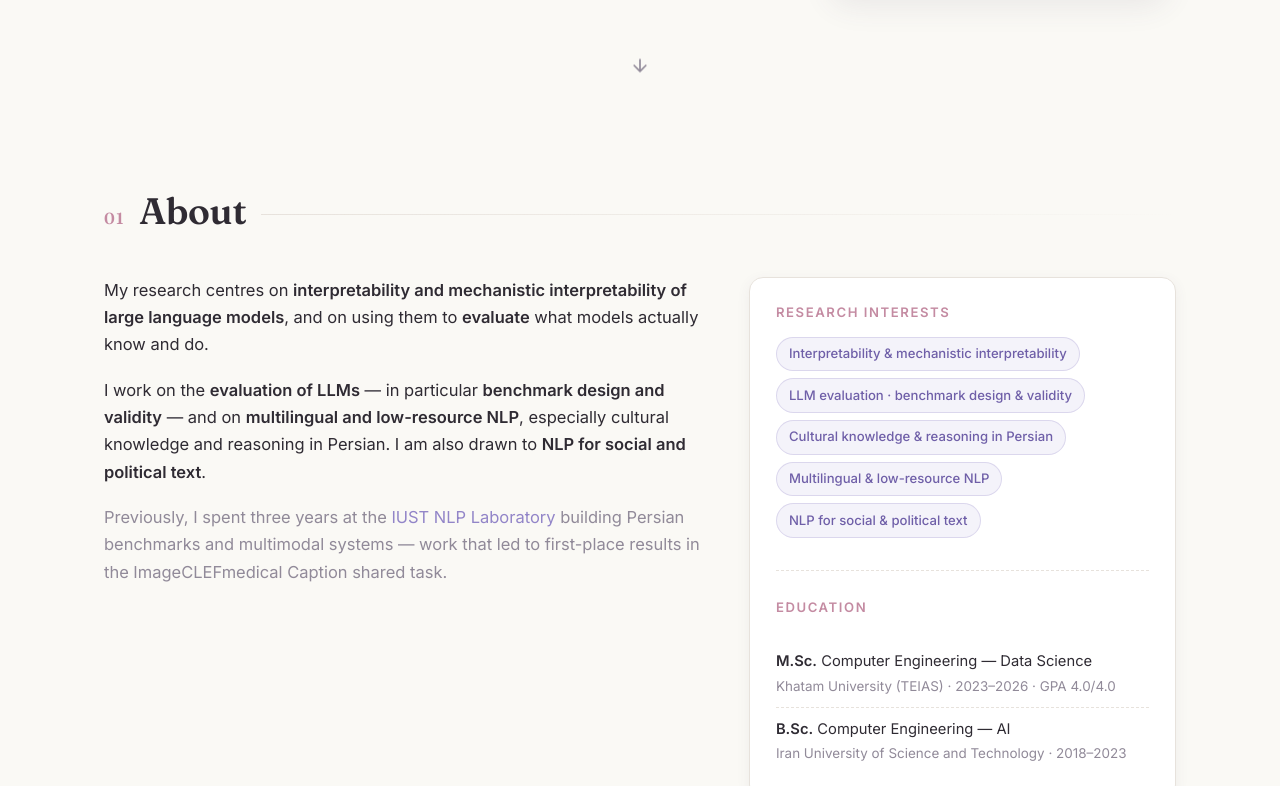
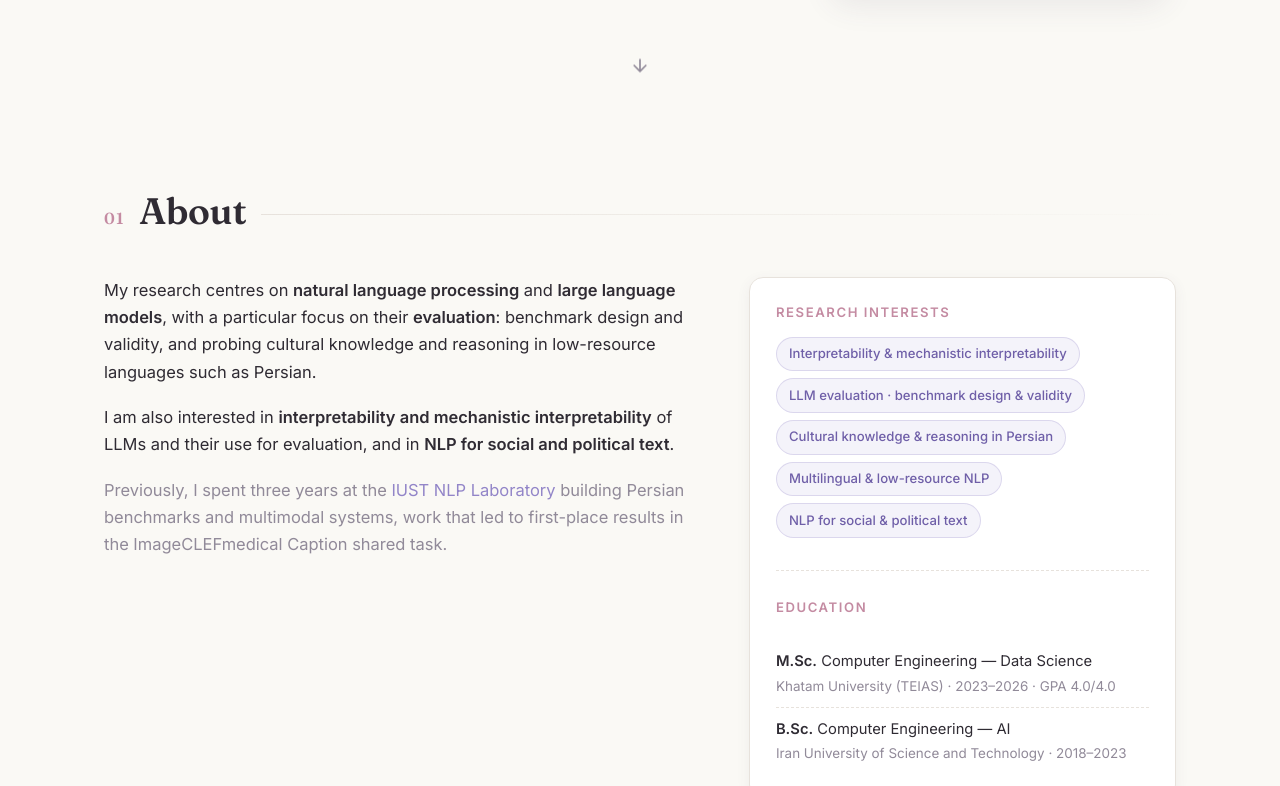
Before and after one commit to MelikaNobakhtian/MelikaNobakhtian.github.io, a plain HTML site: page index.html in a window 1280 px wide. Shown: the part 622-1408 px from the top of the page. Drawn offline with Linux system fonts and the light colour scheme.

Commit message:
Reword About: interpretability as interest, plainer phrasing

```diff
--- a/index.html
+++ b/index.html
@@ -102,20 +102,19 @@
       <div class="about-grid">
         <div class="about-text reveal">
           <p>
-            My research centres on <strong>interpretability and mechanistic
-            interpretability of large language models</strong>, and on using them to
-            <strong>evaluate</strong> what models actually know and do.
+            My research centres on <strong>natural language processing</strong> and
+            <strong>large language models</strong>, with a particular focus on their
+            <strong>evaluation</strong>: benchmark design and validity, and probing
+            cultural knowledge and reasoning in low-resource languages such as Persian.
           </p>
           <p>
-            I work on the <strong>evaluation of LLMs</strong> — in particular
-            <strong>benchmark design and validity</strong> — and on
-            <strong>multilingual and low-resource NLP</strong>, especially cultural
-            knowledge and reasoning in Persian. I am also drawn to
+            I am also interested in <strong>interpretability and mechanistic
+            interpretability</strong> of LLMs and their use for evaluation, and in
             <strong>NLP for social and political text</strong>.
           </p>
           <p class="muted">
             Previously, I spent three years at the <a href="https://iust.ac.ir/en" target="_blank" rel="noopener">IUST NLP Laboratory</a>
-            building Persian benchmarks and multimodal systems — work that led to
+            building Persian benchmarks and multimodal systems, work that led to
             first-place results in the ImageCLEFmedical Caption shared task.
           </p>
         </div>
```
